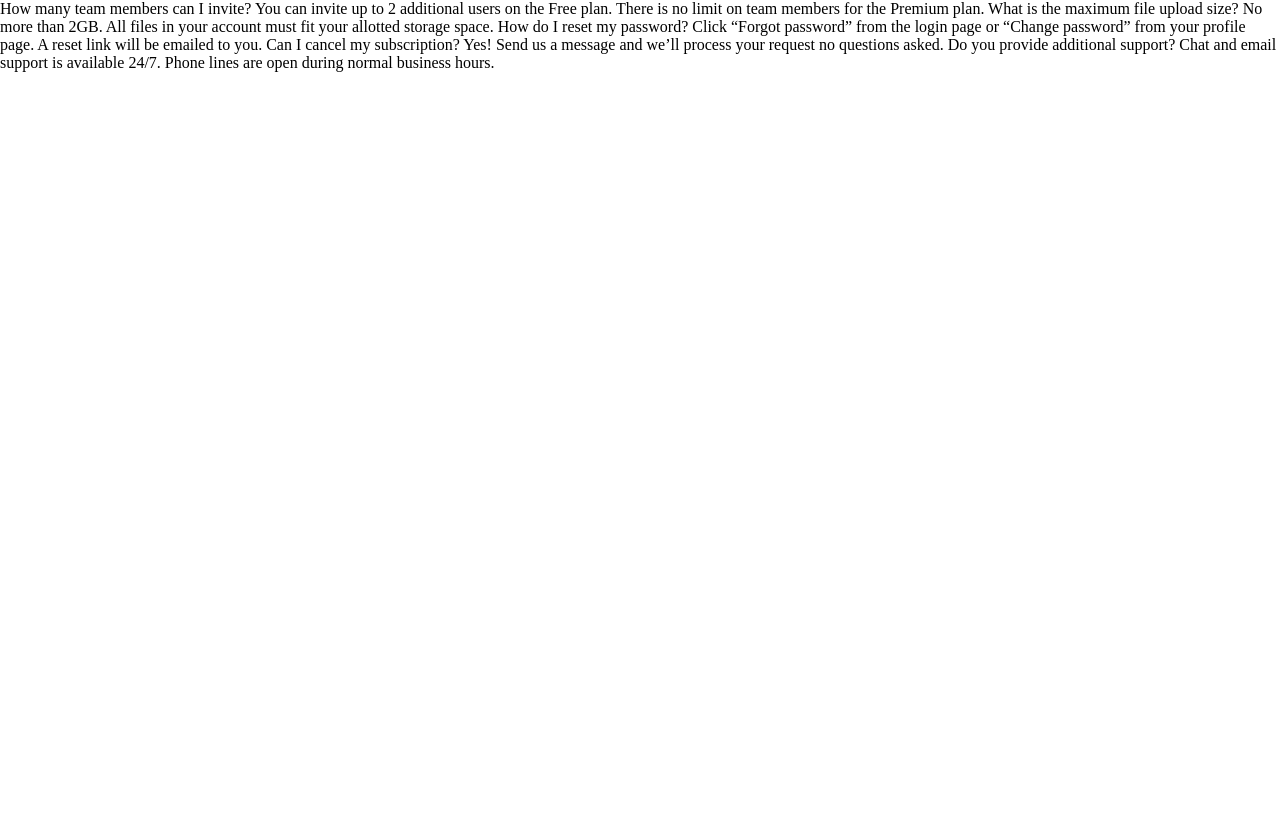
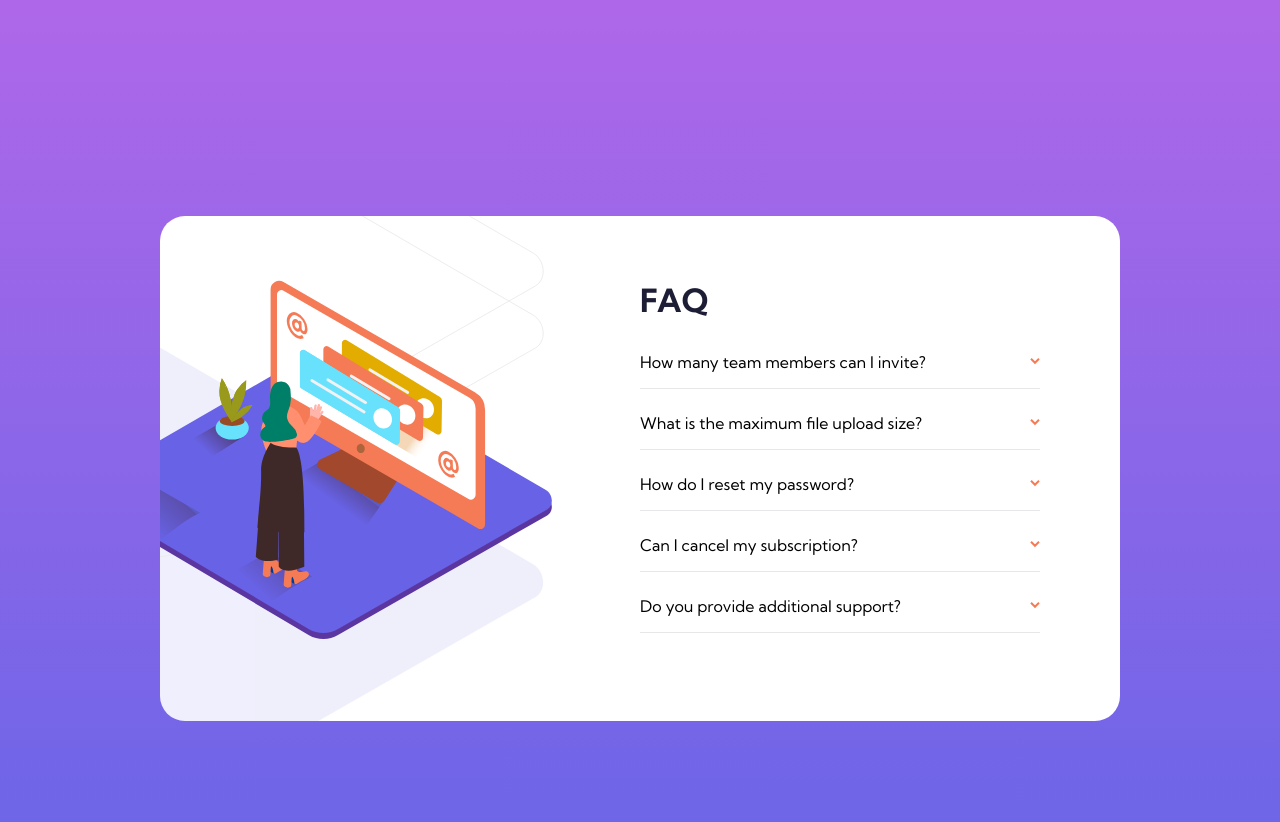
Before and after one commit to DumitracheFlorentin/faq-accordion-component, a website: page index.html in a window 1280 px wide. Before the commit the page ends 800 px from the top, so only its background shows below. Drawn offline with Linux system fonts and the light colour scheme.

Commit message:
Finish frontend

```diff
--- a/app/scss/components/_index.scss
+++ b/app/scss/components/_index.scss
@@ -0,0 +1 @@
+@forward 'hero';
--- /dev/null
+++ b/app/scss/components/hero.scss
@@ -0,0 +1,73 @@
+.hero {
+  height: 100%;
+  display: flex;
+  align-items: center;
+  justify-content: center;
+  position: relative;
+
+  &__container {
+    width: 60em;
+    min-height: 30em;
+    display: flex;
+    flex-direction: row;
+    background-color: white;
+    border-radius: 25px;
+    padding: 4rem 5rem;
+    overflow: hidden;
+
+    &__pict {
+      flex: 1;
+
+      .container {
+        position: relative;
+
+        &__illustration {
+          position: absolute;
+          top: 0;
+          left: -10em;
+          z-index: 1;
+        }
+
+        &__pattern {
+          position: absolute;
+          top: -16em;
+          left: -31em;
+          width: 200%;
+          z-index: 1;
+        }
+      }
+    }
+
+    &__faq {
+      flex: 1;
+
+      .title {
+        color: var(--very-dark-des-blue);
+        font-size: 2rem;
+        margin-bottom: 2rem;
+      }
+
+      .card {
+        &__question {
+          cursor: pointer;
+          display: flex;
+          align-items: center;
+          justify-content: space-between;
+          padding-bottom: 1rem;
+          border-bottom: 1px solid var(--light-grayish-blue);
+          margin-bottom: 1.5rem;
+
+          h3 {
+            font-size: 1rem;
+            font-weight: 400;
+          }
+        }
+
+        &__answear {
+          margin: 1rem 0;
+          display: none;
+        }
+      }
+    }
+  }
+}
--- a/app/scss/globals/skeleton.scss
+++ b/app/scss/globals/skeleton.scss
@@ -10,6 +10,8 @@ html {
 }
 
 body {
+  height: 58.55em;
   margin: 0;
   padding: 0;
+  background-image: linear-gradient(var(--soft-violet), var(--soft-blue));
 }
--- a/app/scss/globals/typography.scss
+++ b/app/scss/globals/typography.scss
@@ -5,5 +5,6 @@ h2,
 h3,
 h4,
 p {
+  font-family: var(--font-kumbh);
   margin: 0;
 }
--- a/index.html
+++ b/index.html
@@ -15,22 +15,77 @@
 
 </head>
 <body>
-  How many team members can I invite?
-  You can invite up to 2 additional users on the Free plan. There is no limit on
-  team members for the Premium plan.
+  <header class="hero">
+    <div class="hero__container">
+      <section class="hero__container__pict">
+        <div class="container">
+          <img src="./images/bg-pattern-desktop.svg" alt="bg_pattern" class="container__pattern">
+          <img src="./images/illustration-woman-online-desktop.svg" alt="illustration" class="container__illustration">
 
-  What is the maximum file upload size?
-  No more than 2GB. All files in your account must fit your allotted storage space.
+        </div>
+      </section>
+      <section class="hero__container__faq">
+        <h1 class="title">FAQ</h1>
 
-  How do I reset my password?
-  Click “Forgot password” from the login page or “Change password” from your profile page.
-  A reset link will be emailed to you.
 
-  Can I cancel my subscription?
-  Yes! Send us a message and we’ll process your request no questions asked.
+        <div class="card">
+          <div class="card__question">
+            <h3>How many team members can I invite?</h3>
+            <img src="./images/icon-arrow-down.svg" alt="arrow_down">
+          </div>
+          <div class="card__answear">
+            <p>You can invite up to 2 additional users on the Free plan. There is no limit on
+              team members for the Premium plan.</p>
+          </div>
+        </div>
 
-  Do you provide additional support?
-  Chat and email support is available 24/7. Phone lines are open during normal business hours.
+
+        <div class="card">
+          <div class="card__question">
+            <h3>What is the maximum file upload size?</h3>
+            <img src="./images/icon-arrow-down.svg" alt="arrow_down">
+          </div>
+          <div class="card__answear">
+            <p>No more than 2GB. All files in your account must fit your allotted storage space.</p>
+          </div>
+        </div>
+
+
+        <div class="card">
+          <div class="card__question">
+            <h3>How do I reset my password?</h3>
+            <img src="./images/icon-arrow-down.svg" alt="arrow_down">
+          </div>
+          <div class="card__answear">
+            <p>Click “Forgot password” from the login page or “Change password” from your profile page.
+              A reset link will be emailed to you.</p>
+          </div>
+        </div>
+
+
+        <div class="card">
+          <div class="card__question">
+            <h3>Can I cancel my subscription?</h3>
+            <img src="./images/icon-arrow-down.svg" alt="arrow_down">
+          </div>
+          <div class="card__answear">
+            <p>Yes! Send us a message and we’ll process your request no questions asked.</p>
+          </div>
+        </div>
+
+
+        <div class="card">
+          <div class="card__question">
+            <h3>Do you provide additional support?</h3>
+            <img src="./images/icon-arrow-down.svg" alt="arrow_down">
+          </div>
+          <div class="card__answear">
+            <p>Chat and email support is available 24/7. Phone lines are open during normal business hours.</p>
+          </div>
+        </div>
+      </section>
+    </div>
+  </header>
 
 </body>
 </html>
```
Also changed, not shown: dist/css/style.css, 1 other file.
